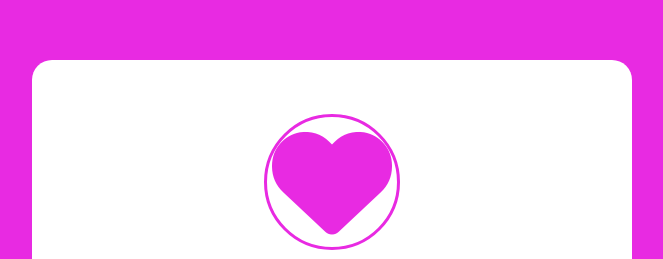
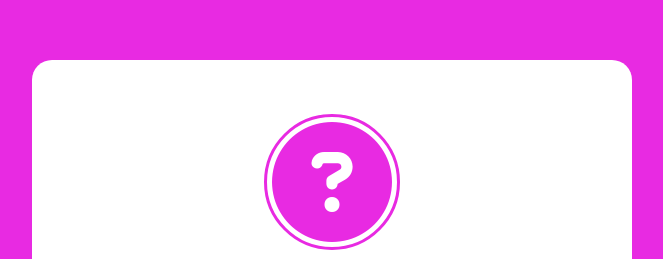
Before and after one commit to Kartik1913/Button, a plain HTML site: page index.html in a window 1280 px wide. Shown: the part 140-399 px from the top of the page, without its empty margins (308-971 px from the left). Drawn offline with Linux system fonts and the light colour scheme.

Commit message:
index.html

```diff
--- a/index.html
+++ b/index.html
@@ -10,7 +10,7 @@
 </head>
 <body>
     <div class="wrapper">
-        <i class="icon fa-solid fa-heart"></i>
+        <i class="icon fa-solid fa-circle-question"></i>
         <h2 class="question">Mom, Do you love me ?</h2>
         <div class="btn-group">
             <button class="yes-btn">Yes</button>
```
